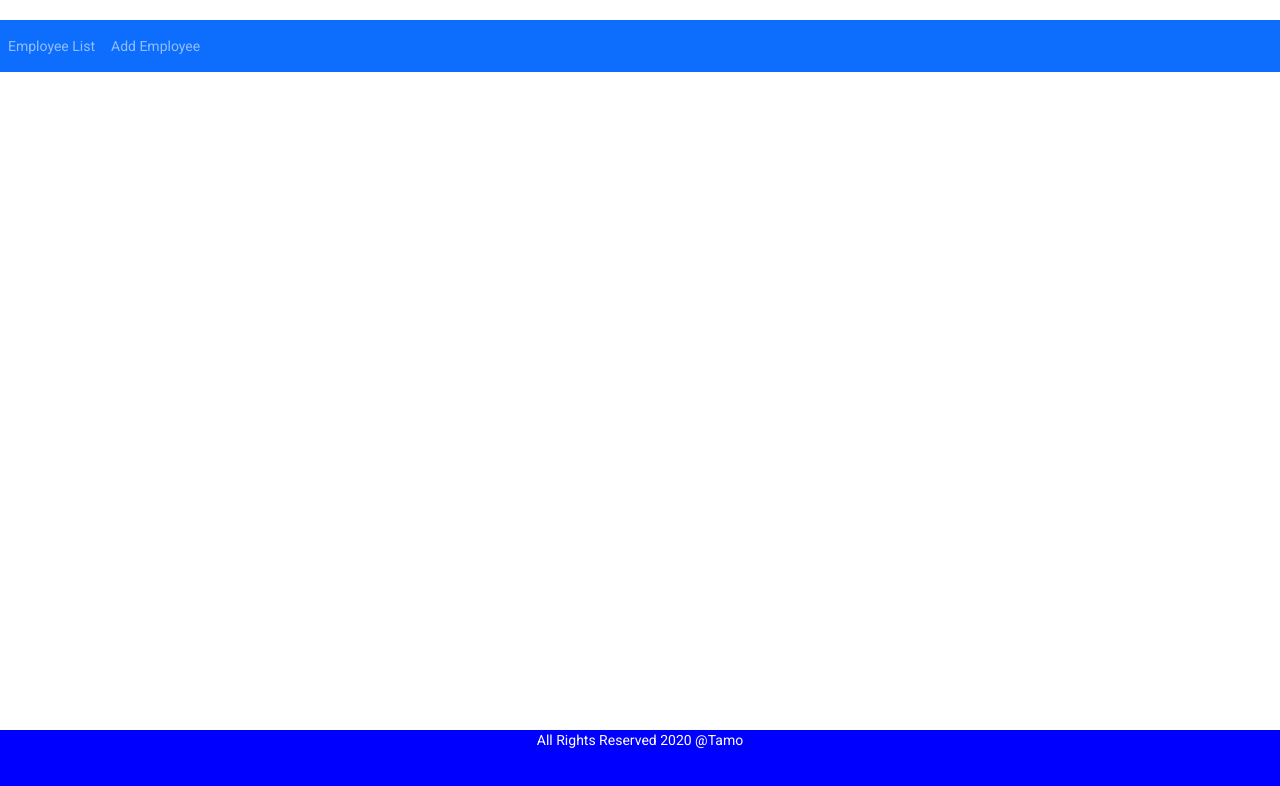
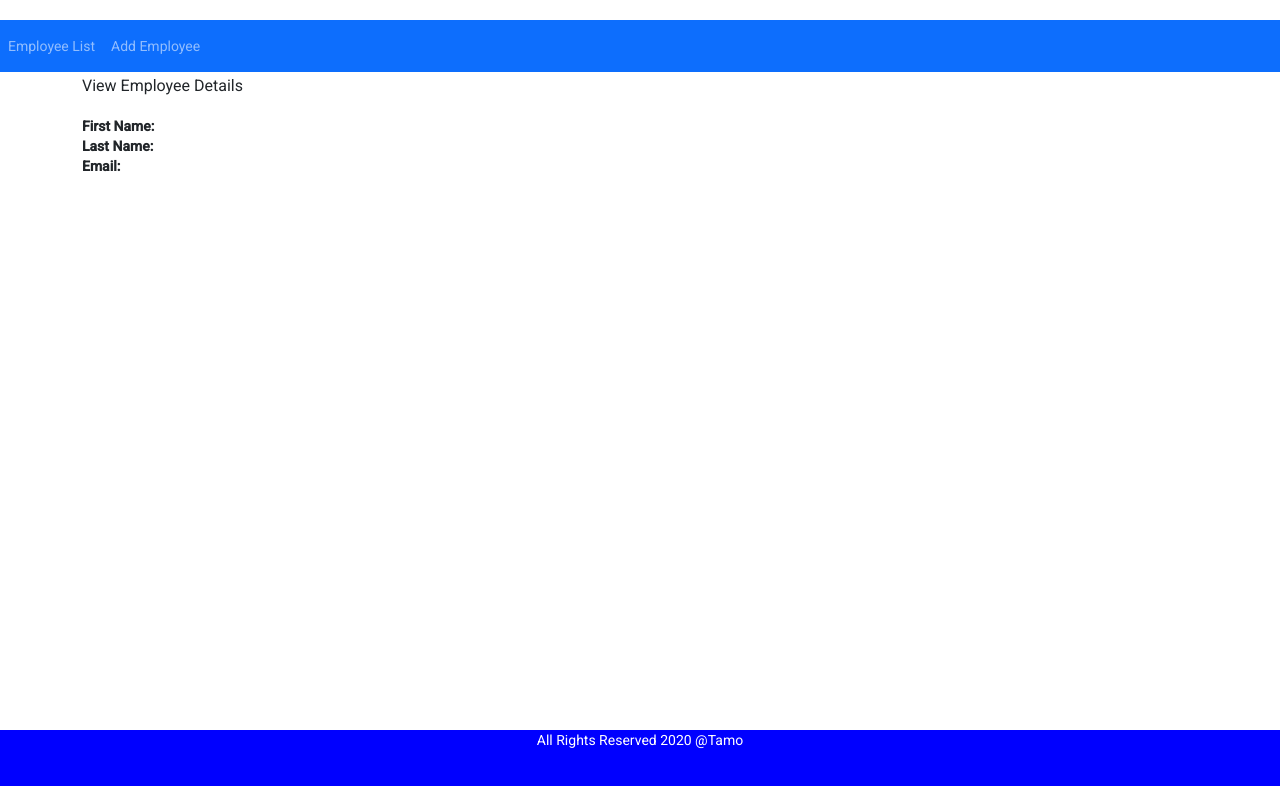
Before and after one commit to supawadeeTamo/toDoList, an Angular app: page /employee-details/1 in a window 1280 px wide. Before the commit this address led to /. Shown: the top 786 px of the page. Built offline with nearby package versions, Linux system fonts and the light colour scheme; no server answers.

Commit message:
view details employee

```diff
--- a/src/app/app-routing.module.ts
+++ b/src/app/app-routing.module.ts
@@ -1,3 +1,4 @@
+import { EmployeeDetailsComponent } from './employee-details/employee-details.component';
 import { UpdateEmployeeComponent } from './update-employee/update-employee.component';
 import { CreateEmployeeComponent } from './create-employee/create-employee.component';
 import { EmployeeListComponent } from './employee-list/employee-list.component';
@@ -11,6 +12,7 @@
 {path:'create-employee', component: CreateEmployeeComponent},
 {path:'', redirectTo: 'employees', pathMatch: 'full'}, //router = http://localhost:4200/ ให้เอา employees มาเติมเลยจะเท่ากับ http://localhost:4200/employees
 {path:'update-employee/:id', component: UpdateEmployeeComponent},
+{path:'employee-details/:id', component: EmployeeDetailsComponent},
 ];
 
 @NgModule({
--- a/src/app/app.module.ts
+++ b/src/app/app.module.ts
@@ -13,6 +13,7 @@
 import { EmployeeListComponent } from './employee-list/employee-list.component';
 import { CreateEmployeeComponent } from './create-employee/create-employee.component';
 import { UpdateEmployeeComponent } from './update-employee/update-employee.component';
+import { EmployeeDetailsComponent } from './employee-details/employee-details.component';
 
 
 @NgModule({
@@ -24,7 +25,7 @@
     EmployeeListComponent,
     CreateEmployeeComponent,
       UpdateEmployeeComponent,
-
+      EmployeeDetailsComponent
    ],
   imports: [
     BrowserModule,
--- /dev/null
+++ b/src/app/employee-details/employee-details.component.html
@@ -0,0 +1,12 @@
+<h3>View Employee Details</h3>
+<div>
+  <div>
+    <label><b> First Name: </b></label> {{employee.firstName}}
+  </div>
+  <div>
+    <label><b> Last Name: </b></label> {{employee.lastName}}
+  </div>
+  <div>
+    <label><b> Email: </b></label> {{employee.emailId}}
+  </div>
+</div>
--- /dev/null
+++ b/src/app/employee-details/employee-details.component.ts
@@ -0,0 +1,29 @@
+import { EmployeeService } from './../employee.service';
+import { ActivatedRoute } from '@angular/router';
+import { Employee } from './../employee';
+import { Component, OnInit } from '@angular/core';
+
+@Component({
+  selector: 'app-employee-details',
+  templateUrl: './employee-details.component.html',
+  styleUrls: ['./employee-details.component.css']
+})
+export class EmployeeDetailsComponent implements OnInit {
+
+  id: number = 0;
+  employee: Employee = new Employee();
+
+  constructor(
+    private route: ActivatedRoute,
+    private employeeServiec: EmployeeService
+  ) { }
+
+  ngOnInit() {
+    this.id = this.route.snapshot.params['id'] // get id from route
+    this.employee = new Employee();
+    this.employeeServiec.getEmployeeById(this.id).pipe().subscribe(data => {
+      console.log(data);
+      this.employee = data;
+    });
+  }
+}
--- a/src/app/employee-list/employee-list.component.html
+++ b/src/app/employee-list/employee-list.component.html
@@ -16,12 +16,15 @@
         <button (click)="updateEmployee(employee.id)" class="btn btn-info">
           Update
         </button>
-    </td>
-    <td>
-      <button (click)="deleteEmployee(employee.id)" class="btn btn-danger">
-        Delete
-      </button>
-    </td>
+        &nbsp;
+        <button (click)="deleteEmployee(employee.id)" class="btn btn-danger">
+          Delete
+        </button>
+        &nbsp;
+        <button (click)="employeeDetails(employee.id)" class="btn btn-info">
+          View
+        </button>
+      </td>
     </tr>
   </tbody>
 </table>
--- a/src/app/employee-list/employee-list.component.ts
+++ b/src/app/employee-list/employee-list.component.ts
@@ -42,4 +42,8 @@
       this.getEmployees();
       });
   }
+
+  employeeDetails(id:number){
+    this.router.navigate(['employee-details', id])
+  }
 }
```
Also changed, not shown: src/app/employee-details/employee-details.component.css (added), 1 other file (tests, documents, lock files or other folders).
